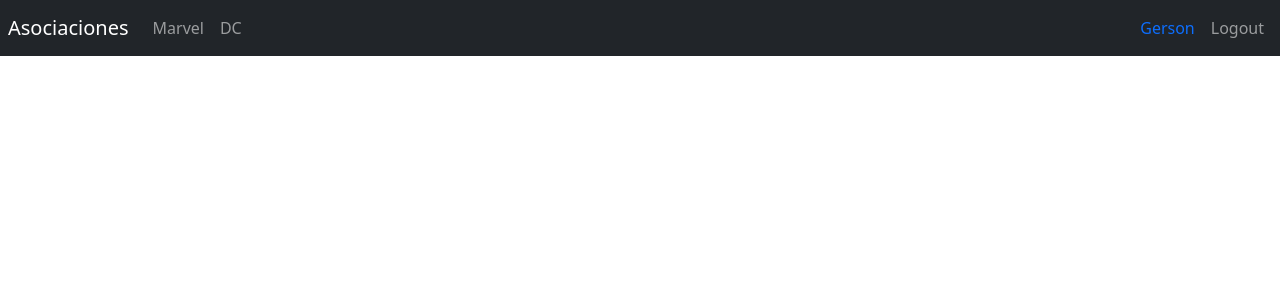
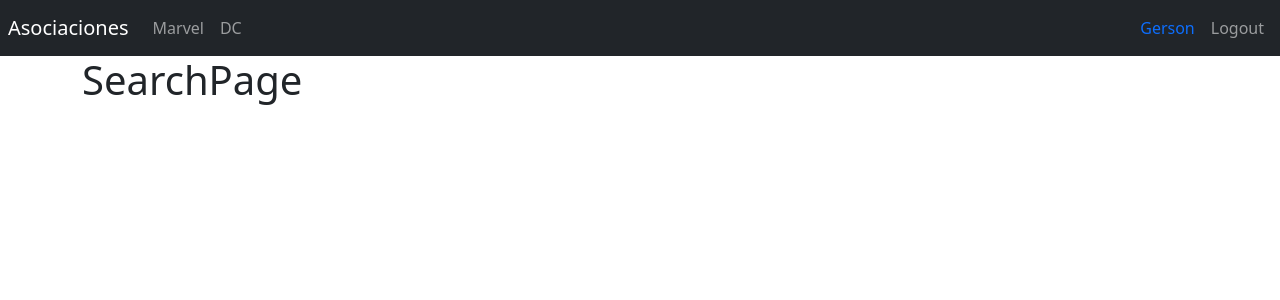
Before and after one commit to ipproyectosysoluciones/heroes-spa, a React (Vite) app: page /search in a window 1280 px wide. Shown: the top 300 px of the page. Built offline with nearby package versions, Linux system fonts and the light colour scheme.

Commit message:
Creating the second Router

```diff
--- a/src/heroes/index.js
+++ b/src/heroes/index.js
@@ -1,2 +1,3 @@
 
 export * from './pages';
+export * from './routes/HeroesRoutes';
--- /dev/null
+++ b/src/heroes/pages/HeroPage.jsx
@@ -0,0 +1,8 @@
+
+
+
+export const HeroPage = () => {
+  return (
+    <h1>HeroPage</h1>
+  );
+};
--- /dev/null
+++ b/src/heroes/pages/SearchPage.jsx
@@ -0,0 +1,8 @@
+
+
+
+export const SearchPage = () => {
+  return (
+    <h1>SearchPage</h1>
+  );
+};
--- a/src/heroes/pages/index.js
+++ b/src/heroes/pages/index.js
@@ -1,2 +1,4 @@
-export * from "./DCPage";
-export * from "./MarvelPage";
+export * from './DCPage';
+export * from './HeroPage';
+export * from './MarvelPage';
+export * from './SearchPage';
--- /dev/null
+++ b/src/heroes/routes/HeroesRoutes.jsx
@@ -0,0 +1,24 @@
+import { Navigate, Routes, Route } from 'react-router-dom';
+import { Navbar } from '../../ui';
+import { DCPage, HeroPage, MarvelPage, SearchPage } from '../pages';
+
+
+export const HeroesRoutes = () => {
+  return (
+    <>
+      <Navbar />
+
+      <div className="container">
+        <Routes>
+          <Route path="marvel" element={ <MarvelPage />} />
+          <Route path="dc" element={ <DCPage /> } />
+
+          <Route path="search" element={ <SearchPage /> } />
+          <Route path="heroe" element={ <HeroPage /> } />
+
+          <Route path="/" element={ <Navigate to={"/marvel"} /> } />
+        </Routes>
+      </div>
+    </>
+  );
+};
--- a/src/router/AppRouter.jsx
+++ b/src/router/AppRouter.jsx
@@ -1,21 +1,19 @@
 
-import { Navigate, Routes, Route } from 'react-router-dom';
+import { Routes, Route } from 'react-router-dom';
 
-import { MarvelPage, DCPage } from "../heroes";
+import { HeroesRoutes } from "../heroes";
 import { LoginPage } from '../auth';
 import { Navbar } from '../ui';
 
 export const AppRouter = () => {
   return (
     <>
-      <Navbar />
-
       <Routes>
-        <Route path="marvel" element={ <MarvelPage /> } />
-        <Route path="dc" element={ <DCPage /> } />
 
         <Route path="login" element={ <LoginPage /> } />
-        <Route path="/" element={ <Navigate to={ '/marvel' } /> } />
+
+        <Route path="/*" element={ <HeroesRoutes /> } />
+
       </Routes>
     </>
   );
```
